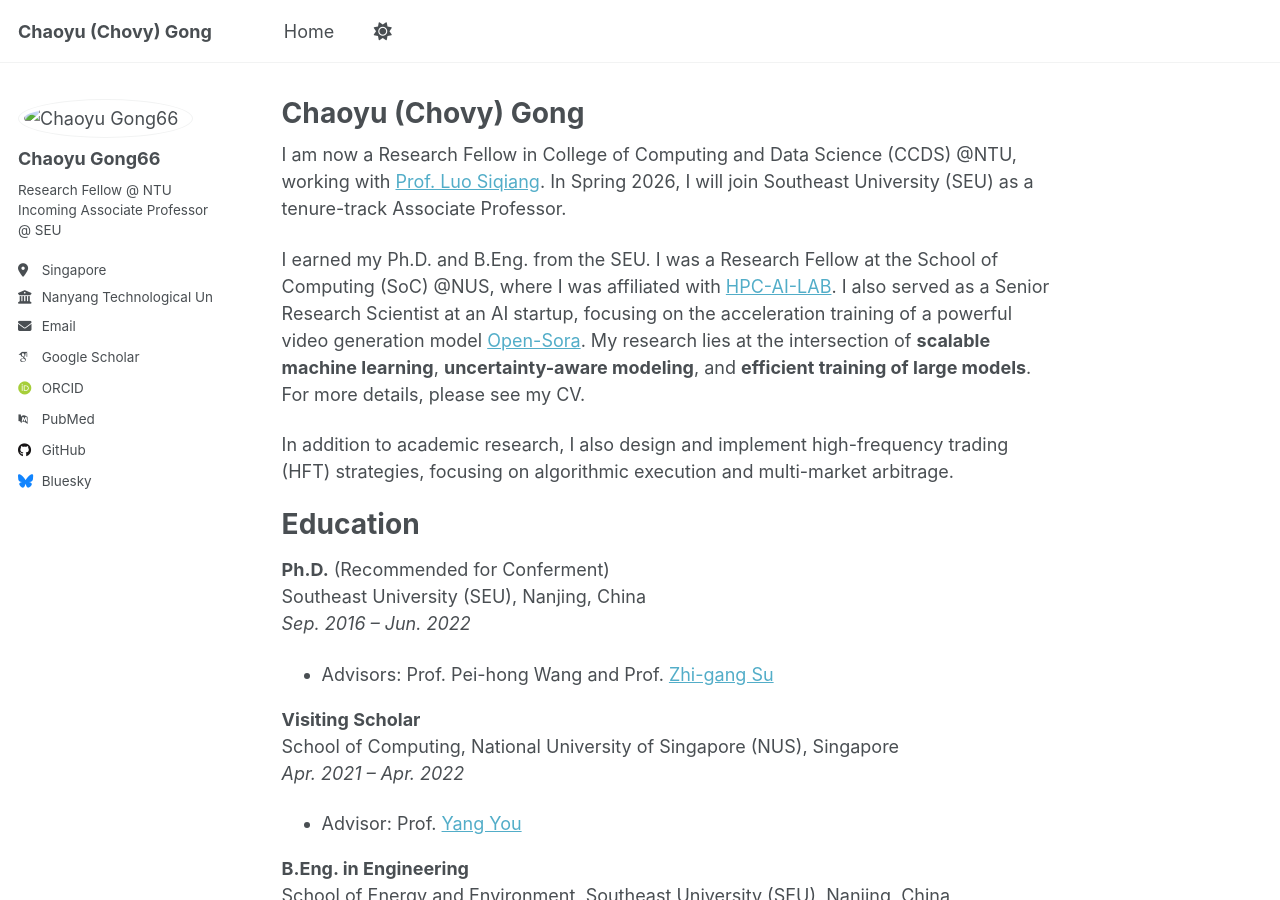
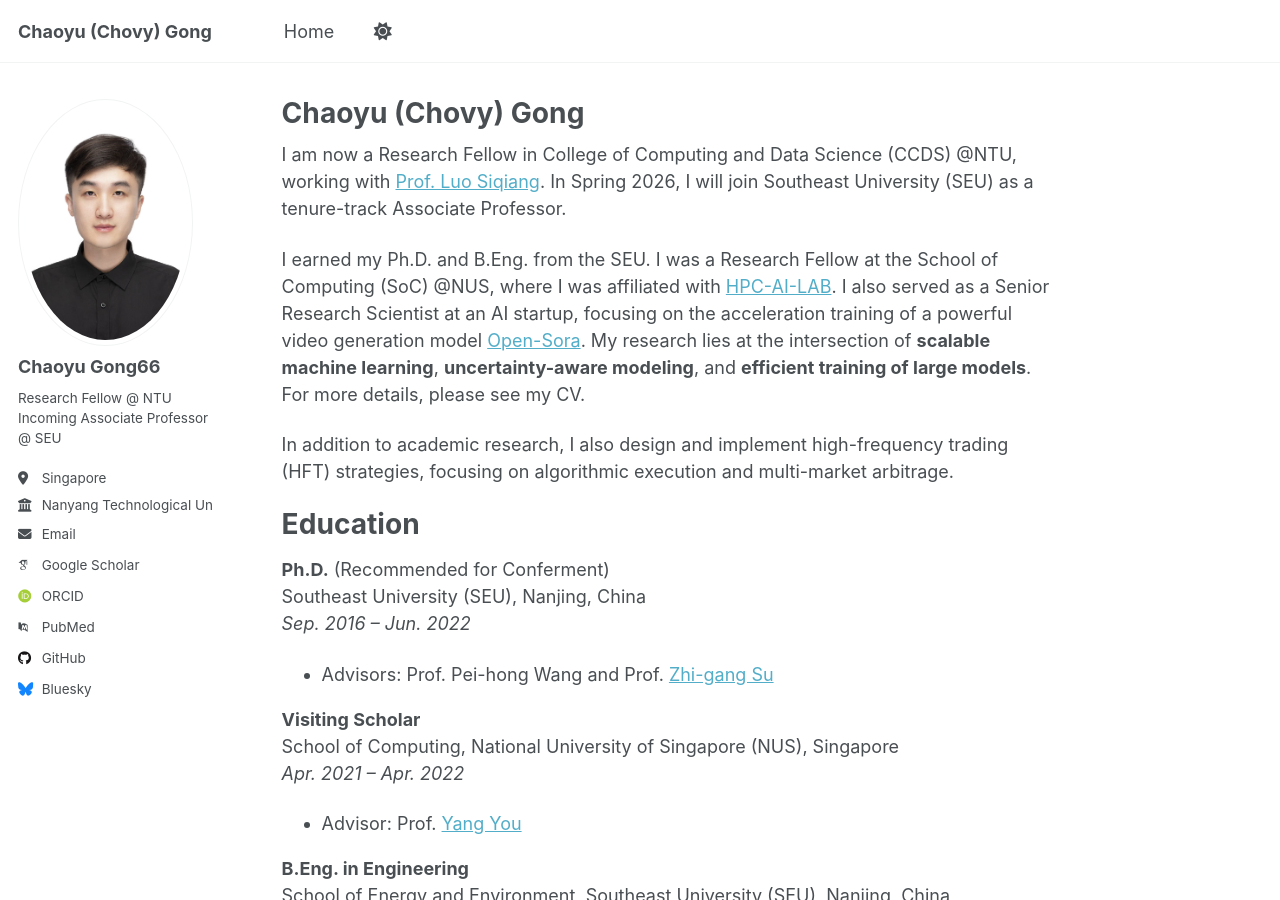
Before and after one commit to doushijihui/Chovy-Gong, a Jekyll site: the page built from _pages/about.md, in a window 1280 px wide and 900 px high. Built offline with Jekyll 4.4.1, drawn with Linux system fonts in a browser that asks for light colours; some web fonts are replaced; a script that is not in the unit is left out.

Commit message:
Update _config.yml

```diff
--- a/_config.yml
+++ b/_config.yml
@@ -22,7 +22,7 @@ repository      : "doushijihui/Chovy-Gong"
 #               Additional customization can be done by editing /_includes/author-profile.html
 author:
   # Biographic information
-  avatar: "/Chovy-Gong/images/myphoto.jpg"
+  avatar: "https://doushijihui.github.io/Chovy-Gong/images/myphoto.jpg"
   name     : "Chaoyu Gong66"
   bio: "Research Fellow @ NTU<br>Incoming Associate Professor @ SEU"
   location : "Singapore"
```
